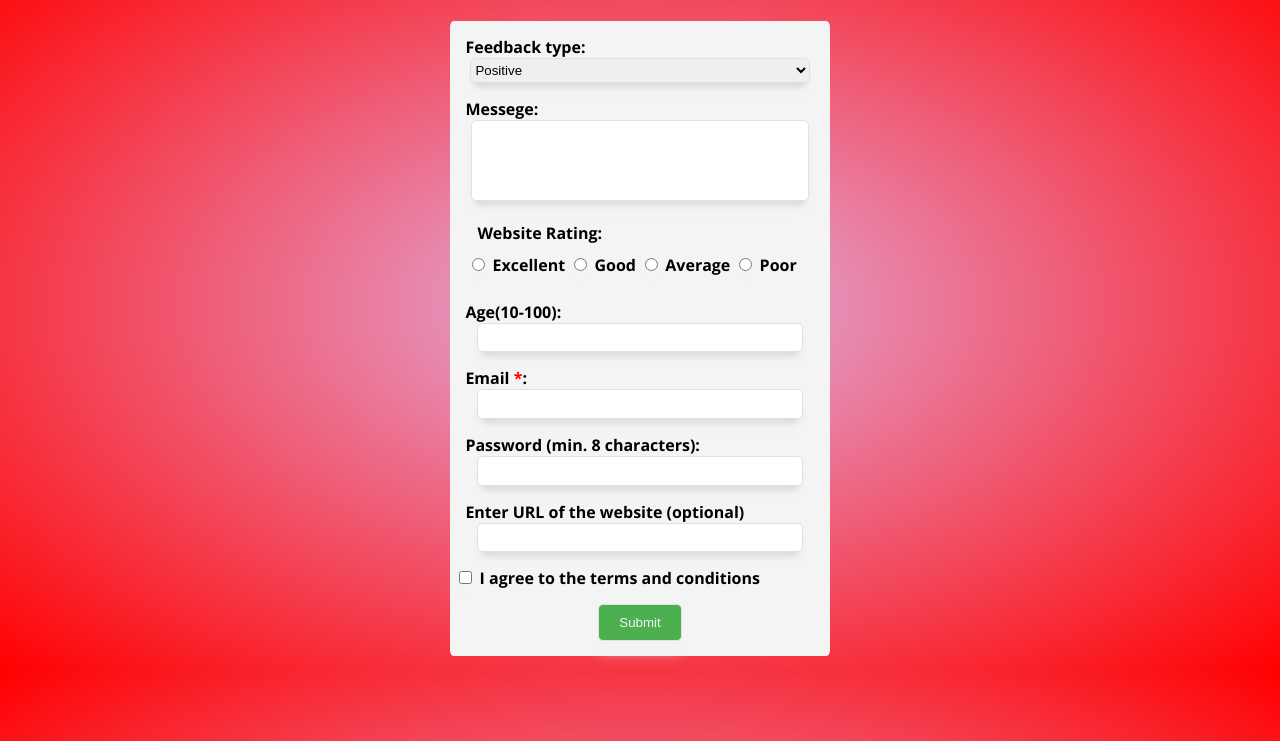
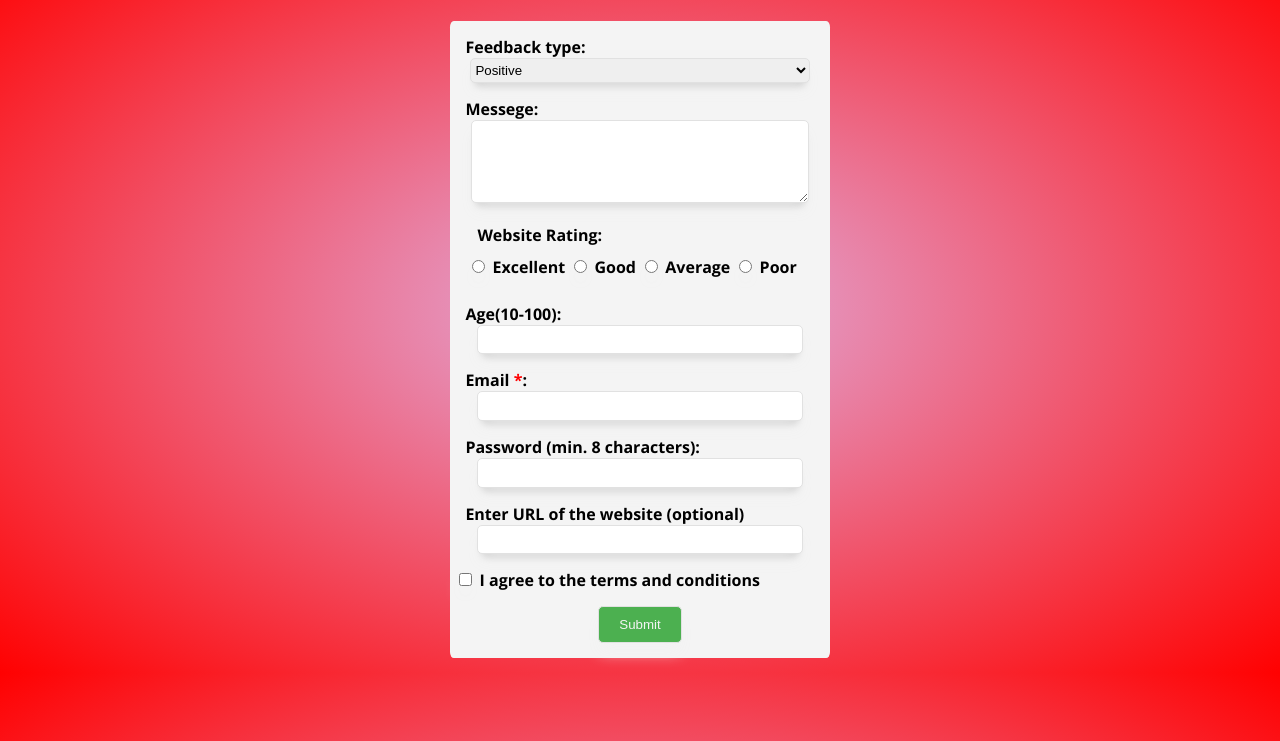
Before and after one commit to adityaks-lts/feedback-form, a plain HTML site: page index.html in a window 1280 px wide. Shown: the part 59-800 px from the top of the page. Drawn offline with nearby package versions, Linux system fonts and the light colour scheme.

Commit message:
messege area changed to textarea

```diff
--- a/index.html
+++ b/index.html
@@ -23,7 +23,7 @@
 
         <div class="form-example">
           <label for="messege">Messege: </label>
-          <input type="text" name="messege" id="messege" required/>
+          <textarea type="text" name="messege" id="messege"></textarea>
         </div>
 
         <div class="form-example">
--- a/style.css
+++ b/style.css
@@ -37,7 +37,11 @@ input{
     border-radius: 5px;
     box-shadow: #f2f2f2 0px 10px 15px -2px,  0px 8px 8px -8px;
 }
-
+textarea{
+    border: 1px solid #e1e1e1;
+    border-radius: 5px;
+    box-shadow: #f2f2f2 0px 10px 15px -2px,  0px 8px 8px -8px;
+}
 #messege{
     display: block;
     margin: auto;
```
